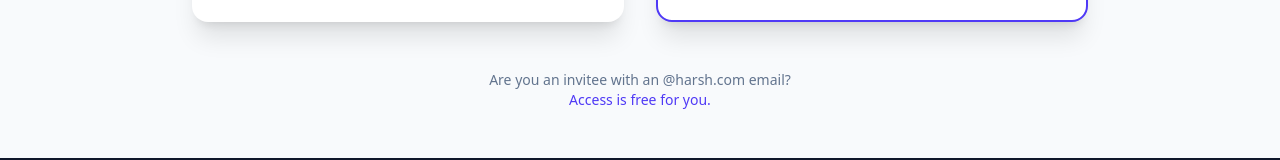
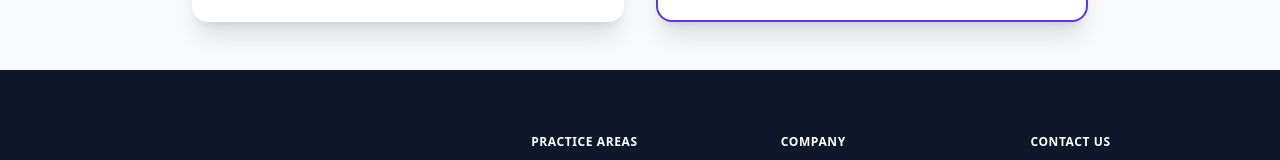
Before and after one commit to harshmohite04/Firm-Connect, a React (Vite) app in the folder LawFirmConnectweb/: page /pricing in a window 1280 px wide. Shown: the part 762-922 px from the top of the page. Built offline with nearby package versions, Linux system fonts and the light colour scheme; no server answers.

Commit message:
removed content on pricing page

```diff
--- a/LawFirmConnectweb/src/pages/Pricing.tsx
+++ b/LawFirmConnectweb/src/pages/Pricing.tsx
@@ -263,12 +263,12 @@ const Pricing: React.FC = () => {
                     ))}
                 </div>
 
-                <div className="mt-12 text-center text-slate-500 text-sm">
+                {/* <div className="mt-12 text-center text-slate-500 text-sm">
                     <p>
                         {t('pricing.inviteeMessage')} <br/>
                         <a href="/portal" className="text-indigo-600 hover:underline">{t('pricing.freeAccess')}</a>
                     </p>
-                </div>
+                </div> */}
             </div>
 
             <Footer />
```
